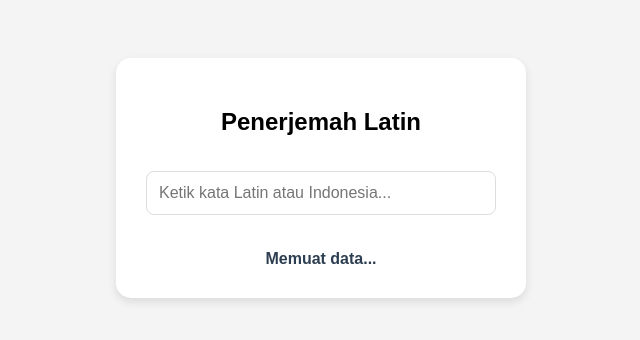
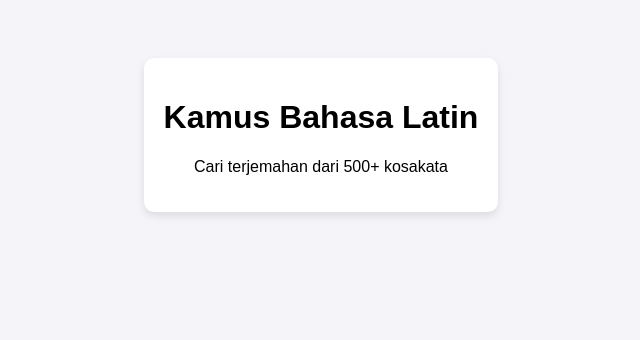
Before and after one commit to rianikadur86-arch/lingua-latina-translator, a website: page index.html in a window 1280 px wide. Shown: the whole page, without its empty margins (319-959 px from the left). Drawn offline with Linux system fonts and the light colour scheme.

Commit message:
Update index.html

```diff
--- a/index.html
+++ b/index.html
@@ -2,58 +2,19 @@
 <html lang="id">
 <head>
     <meta charset="UTF-8">
-    <title>Penerjemah Latin</title>
+    <meta name="viewport" content="width=device-width, initial-scale=1.0">
+    <title>Lingua Latina Translator</title>
     <style>
-        body { font-family: sans-serif; display: flex; justify-content: center; padding-top: 50px; background-color: #f4f4f4; }
-        .box { background: white; padding: 30px; border-radius: 15px; box-shadow: 0 4px 10px rgba(0,0,0,0.1); width: 350px; text-align: center; }
-        input { width: 100%; padding: 12px; margin: 15px 0; border: 1px solid #ddd; border-radius: 8px; box-sizing: border-box; font-size: 16px; }
-        #hasilDisplay { margin-top: 20px; font-weight: bold; color: #2c3e50; }
+        body { font-family: sans-serif; text-align: center; padding: 50px; background-color: #f4f4f9; }
+        .container { background: white; padding: 20px; border-radius: 10px; box-shadow: 0 4px 8px rgba(0,0,0,0.1); display: inline-block; }
+        input { padding: 10px; width: 250px; border: 1px solid #ddd; border-radius: 5px; }
+        button { padding: 10px 20px; background: #007bff; color: white; border: none; border-radius: 5px; cursor: pointer; }
+        button:hover { background: #0056b3; }
+        #hasilDisplay { margin-top: 20px; font-size: 1.2em; color: #333; }
     </style>
 </head>
 <body>
-    <div class="box">
-        <h2>Penerjemah Latin</h2>
-        <input type="text" id="inputLatin" oninput="cari()" placeholder="Ketik kata Latin atau Indonesia...">
-        <div id="hasilDisplay">Memuat data...</div>
-    </div>
 
-    <script>
-        let kamus = [];
-
-        // Memastikan file terpanggil dengan benar tanpa titik di akhir nama
-        fetch('data.json')
-            .then(response => response.json())
-            .then(data => {
-                kamus = data;
-                document.getElementById('hasilDisplay').innerText = "Siap mencari!";
-                console.log("Data berhasil dimuat");
-            })
-            .catch(err => {
-                document.getElementById('hasilDisplay').innerText = "Gagal memuat data.json";
-                console.error(err);
-            });
-
-        function cari() {
-            let input = document.getElementById('inputLatin').value.toLowerCase().trim();
-            let display = document.getElementById('hasilDisplay');
-
-            if (input === "") {
-                display.innerText = "Hasil terjemahan akan muncul di sini";
-                return;
-            }
-
-            // Mencari kata yang cocok di latin atau indonesia
-            let ketemu = kamus.find(item =>
-                (item.latin && item.latin.toLowerCase() === input) ||
-                (item.indonesia && item.indonesia.toLowerCase() === input)
-            );
-
-            if (ketemu) {
-                display.innerHTML = <span style="color:green">${ketemu.latin}</span> = ${ketemu.indonesia};
-            } else {
-                display.innerText = "Kata tidak ditemukan...";
-            }
-        }
-    </script>
-</body>
-</html>
+    <div class="container">
+        <h1>Kamus Bahasa Latin</h1>
+        <p>Cari terjemahan dari 500+ kosakata</
```
